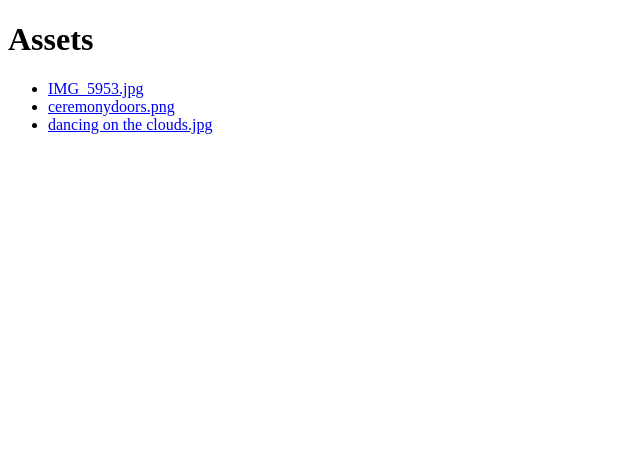
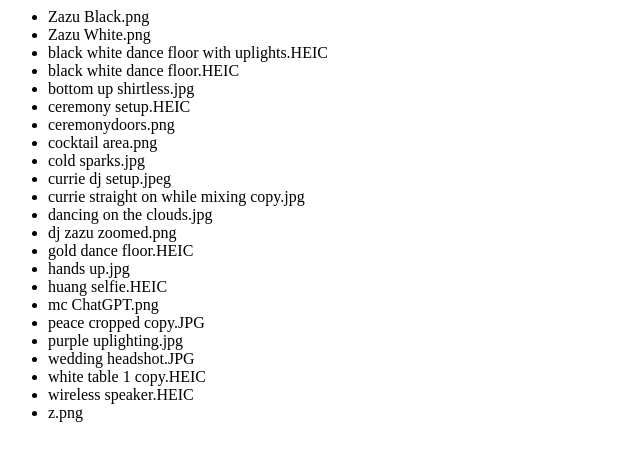
Before and after one commit to djzazu/assets, a plain HTML site: page index.html in a window 1280 px wide. Shown: the whole page, without its empty margins (0-640 px from the left). Drawn offline with Linux system fonts and the light colour scheme.

Commit message:
Update index.html to list asset files

```diff
--- a/index.html
+++ b/index.html
@@ -1,16 +1,25 @@
-<!DOCTYPE html>
-<html lang="en">
-<head>
-    <meta charset="UTF-8">
-    <meta name="viewport" content="width=device-width, initial-scale=1.0">
-    <title>Assets List</title>
-</head>
-<body>
-    <h1>Assets</h1>
-    <ul>
-        <li><a href="https://raw.githubusercontent.com/djzazu/assets/main/IMG_5953.jpg">IMG_5953.jpg</a></li>
-        <li><a href="https://raw.githubusercontent.com/djzazu/assets/main/ceremonydoors.png">ceremonydoors.png</a></li>
-        <li><a href="https://raw.githubusercontent.com/djzazu/assets/main/dancing%20on%20the%20clouds.jpg">dancing on the clouds.jpg</a></li>
-    </ul>
-</body>
-</html>
+<ul>
+<li>Zazu Black.png</li>
+<li>Zazu White.png</li>
+<li>black white dance floor with uplights.HEIC</li>
+<li>black white dance floor.HEIC</li>
+<li>bottom up shirtless.jpg</li>
+<li>ceremony setup.HEIC</li>
+<li>ceremonydoors.png</li>
+<li>cocktail area.png</li>
+<li>cold sparks.jpg</li>
+<li>currie dj setup.jpeg</li>
+<li>currie straight on while mixing copy.jpg</li>
+<li>dancing on the clouds.jpg</li>
+<li>dj zazu zoomed.png</li>
+<li>gold dance floor.HEIC</li>
+<li>hands up.jpg</li>
+<li>huang selfie.HEIC</li>
+<li>mc ChatGPT.png</li>
+<li>peace cropped copy.JPG</li>
+<li>purple uplighting.jpg</li>
+<li>wedding headshot.JPG</li>
+<li>white table 1 copy.HEIC</li>
+<li>wireless speaker.HEIC</li>
+<li>z.png</li>
+</ul>
```
